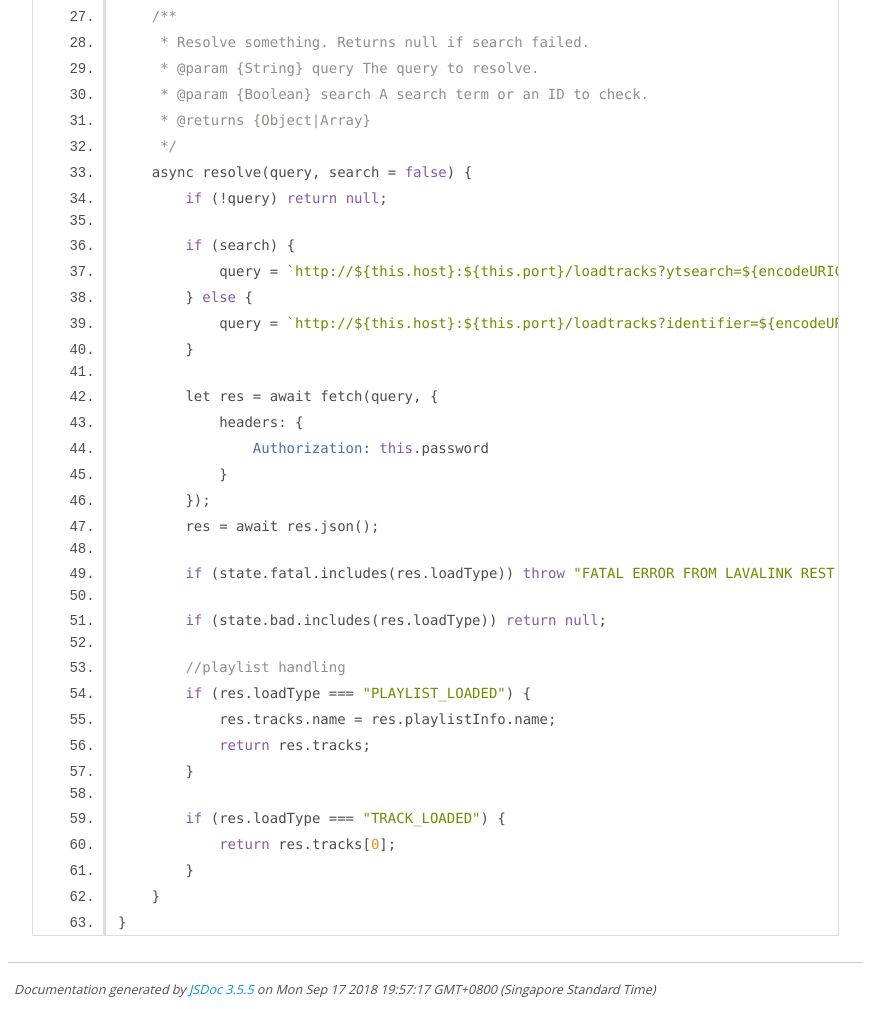
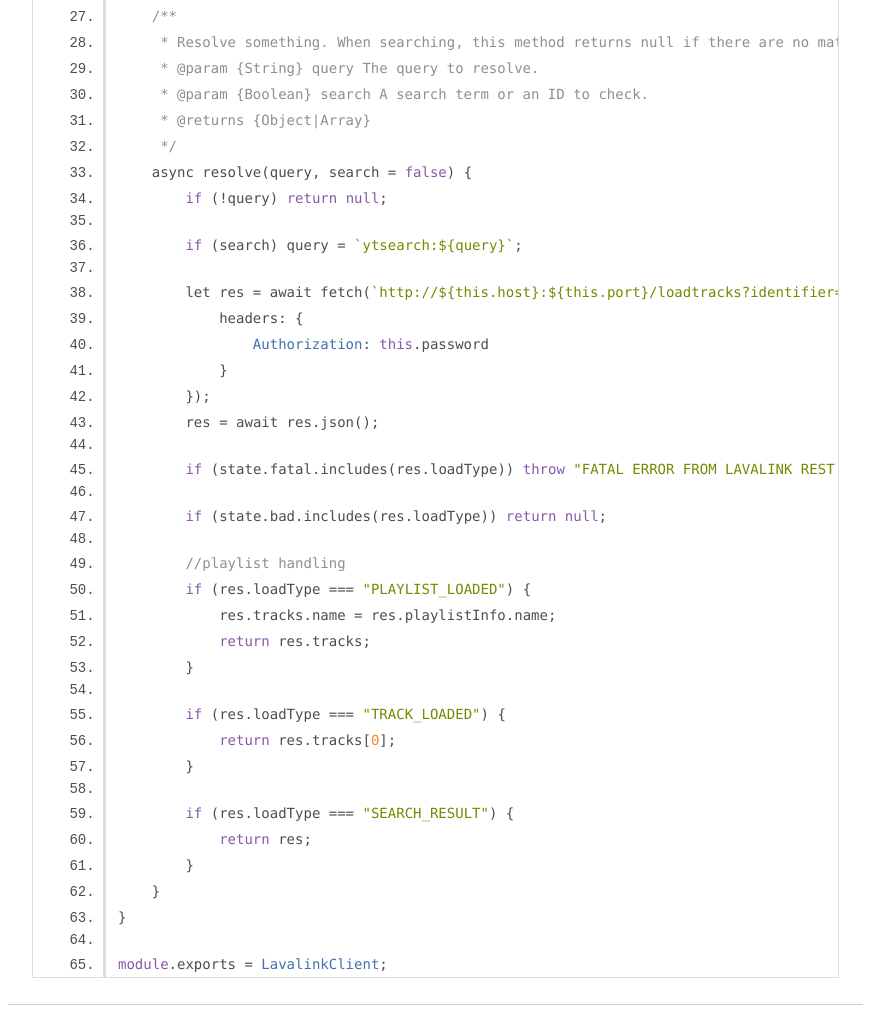
Before and after one commit to takase1121/lavalink-rejs, a website: page docs/LavalinkREST.js.html in a window 1280 px wide. Shown: the part 782-1791 px from the top of the page, without its empty margins (0-870 px from the left). Drawn offline with Linux system fonts and the light colour scheme.

Commit message:
update docs

```diff
--- a/LavalinkREST.js
+++ b/LavalinkREST.js
@@ -25,7 +25,7 @@ class LavalinkClient {
 
 
     /**
-     * Resolve something. Returns null if search failed.
+     * Resolve something. When searching, this method returns null if there are no matches.
      * @param {String} query The query to resolve.
      * @param {Boolean} search A search term or an ID to check.
      * @returns {Object|Array}
--- a/docs/LavalinkREST.js.html
+++ b/docs/LavalinkREST.js.html
@@ -53,7 +53,7 @@ class LavalinkClient {
 
 
     /**
-     * Resolve something. Returns null if search failed.
+     * Resolve something. When searching, this method returns null if there are no matches.
      * @param {String} query The query to resolve.
      * @param {Boolean} search A search term or an ID to check.
      * @returns {Object|Array}
@@ -61,13 +61,9 @@ class LavalinkClient {
     async resolve(query, search = false) {
         if (!query) return null;
 
-        if (search) {
-            query = `http://${this.host}:${this.port}/loadtracks?ytsearch=${encodeURIComponent(query)}`;
-        } else {
-            query = `http://${this.host}:${this.port}/loadtracks?identifier=${encodeURIComponent(query)}`
-        }
+        if (search) query = `ytsearch:${query}`;
 
-        let res = await fetch(query, {
+        let res = await fetch(`http://${this.host}:${this.port}/loadtracks?identifier=${encodeURIComponent(query)}`, {
             headers: {
                 Authorization: this.password
             }
@@ -87,8 +83,14 @@ class LavalinkClient {
         if (res.loadType === "TRACK_LOADED") {
             return res.tracks[0];
         }
+
+        if (res.loadType === "SEARCH_RESULT") {
+            return res;
+        }
     }
-}</code></pre>
+}
+
+module.exports = LavalinkClient;</code></pre>
         </article>
     </section>
 
@@ -104,7 +106,7 @@ class LavalinkClient {
 <br class="clear">
 
 <footer>
-    Documentation generated by <a href="https://github.com/jsdoc3/jsdoc">JSDoc 3.5.5</a> on Mon Sep 17 2018 19:57:17 GMT+0800 (Singapore Standard Time)
+    Documentation generated by <a href="https://github.com/jsdoc3/jsdoc">JSDoc 3.5.5</a> on Mon Sep 17 2018 20:41:35 GMT+0800 (Singapore Standard Time)
 </footer>
 
 <script> prettyPrint(); </script>
```
Also changed, not shown: docs/LavalinkClient.html (+2 -2 lines), docs/index.html (+1 -1 lines).
